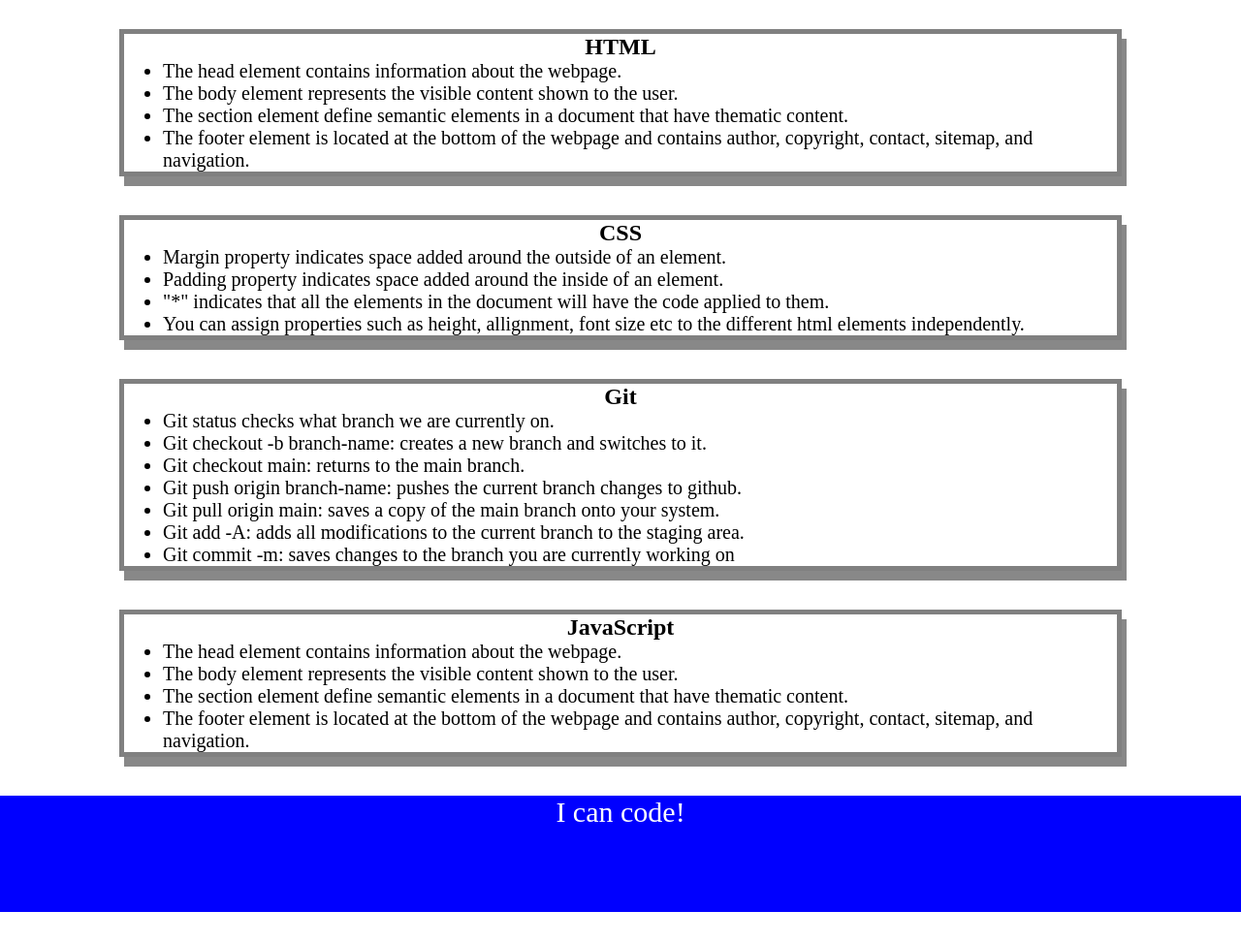
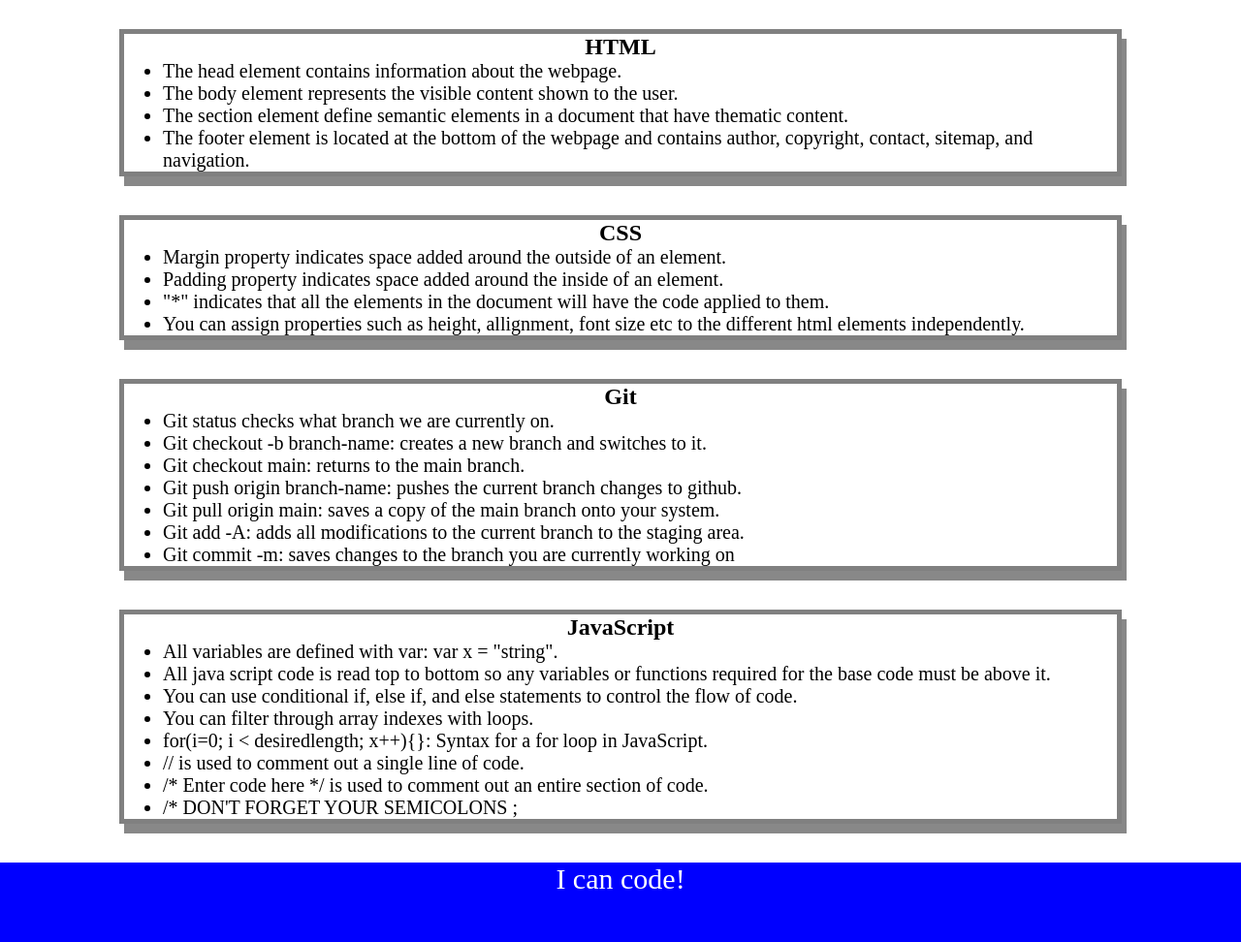
Before and after one commit to MarekAlexPolak/prework-study-guide, a plain HTML site: page prework-study-guide/index.html in a window 1280 px wide. Shown: the part 130-1102 px from the top of the page at 97% size. Before the commit the page ends 1071 px from the top, so only its background shows below. Drawn offline with Linux system fonts and the light colour scheme.

Commit message:
added first part of code to JavaScript file

```diff
--- /dev/null
+++ b/prework-study-guide/assets/script.js
@@ -0,0 +1,15 @@
+var topics = ['HTML', 'CSS', 'Git', 'JavaScript'];
+for(i=0; i<topics.length; i++){
+    console.log(topics[i]);
+}
+/*if (topics[i] === 'HTML') {
+  console.log("Let's study HTML!");
+} else if (topics[i] === 'CSS') {
+  console.log("Let's study CSS!");
+} else if (topics[i] === 'Git') {
+  console.log("Let's study Git!");
+} else if (topics[i] === 'JavaScript') {
+  console.log("Let's study JavaScript!");
+} else {
+  console.log('Please try again!');
+}}*/
--- a/prework-study-guide/index.html
+++ b/prework-study-guide/index.html
@@ -11,6 +11,7 @@
     <header id="top">
       <h1>Prework Study Guide</h1>
       <img src="./assets/bowtie-cat.png" alt="Profile image of cat wearing a bow tie." />
+      <h2>✨ Open the Console to See What's Happening ✨</h2>
     </header>
     <main>
       <section class="card" id="html-section">
@@ -53,10 +54,14 @@
       <section class="card" id="javascript-section">
         <h2>JavaScript</h2>
         <ul>
-          <li>The head element contains information about the webpage.</li>
-          <li>The body element represents the visible content shown to the user.</li>
-          <li>The section element define semantic elements in a document that have thematic content.</li>
-          <li>The footer element is located at the bottom of the webpage and contains author, copyright, contact, sitemap, and navigation.</li>
+          <li>All variables are defined with var: var x = "string".</li>
+          <li>All java script code is read top to bottom so any variables or functions required for the base code must be above it.</li>
+          <li>You can use conditional if, else if, and else statements to control the flow of code.</li>
+          <li>You can filter through array indexes with loops.</li>
+          <li>for(i=0; i < desiredlength; x++){}: Syntax for a for loop in JavaScript.</li>
+          <li>// is used to comment out a single line of code.</li>
+          <li>/* Enter code here */ is used to comment out an entire section of code.</li>
+          <li>/* DON'T FORGET YOUR SEMICOLONS ;</li>
         </ul>
 
       </section>
@@ -65,5 +70,6 @@
     <footer>
       <p>I can code!</p>
     </footer>
+    <script src="./assets/script.js"></script>
   </body>
 </html>
```
